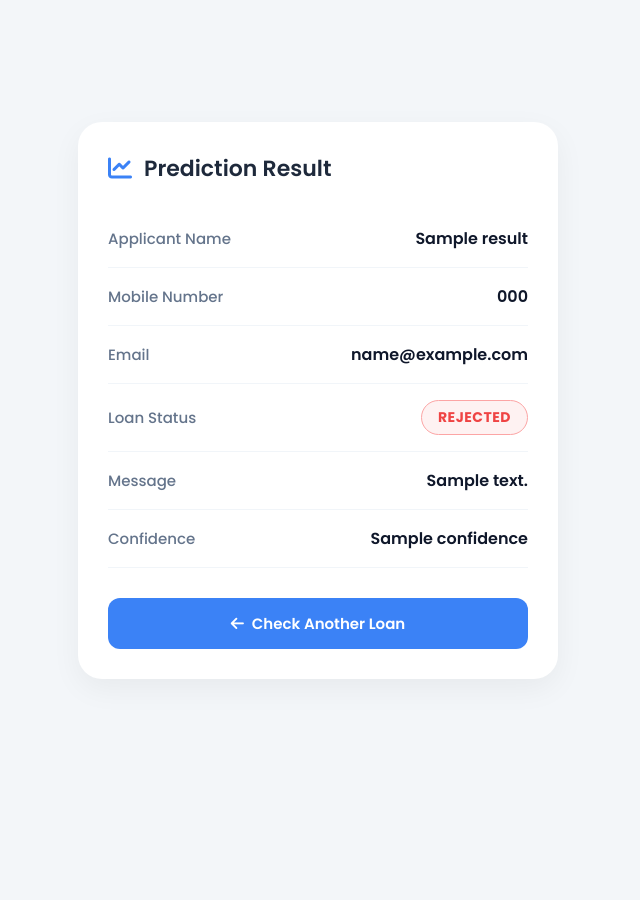
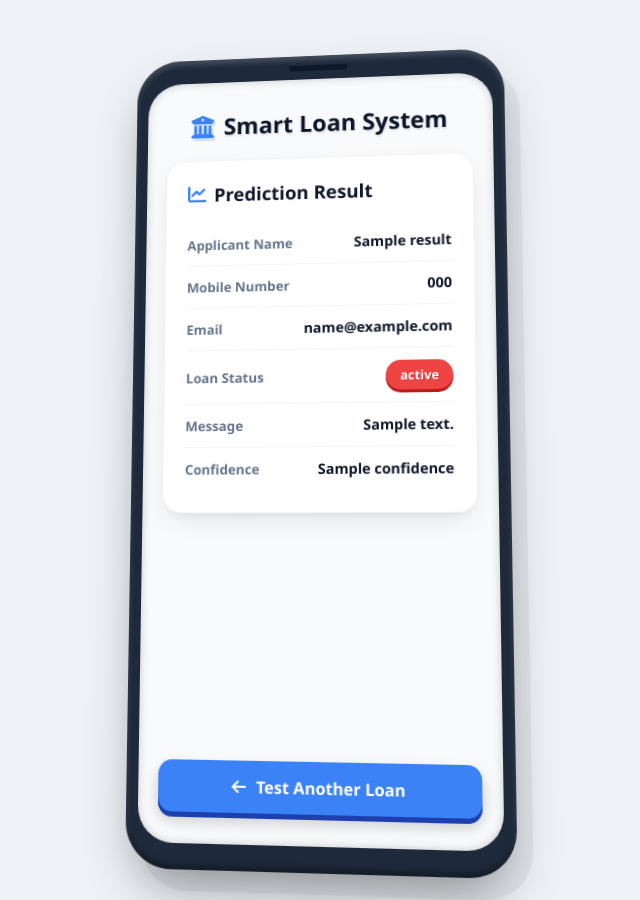
Before and after one commit to kaviyaraman2007/smart-loan-approval-system, a Flask app: template templates/results.html in a window 1280 px wide. Shown: the whole page, without its empty margins (322-962 px from the left). Before the commit the page ends 649 px from the top, so only its background shows below. Run offline with Flask 3, Linux system fonts and the light colour scheme; the template is opened without the code that fills it: most values are stand-ins (such as "Sample title", 1, 10 or a date in 2020).

Commit message:
Update results.html

```diff
--- a/templates/results.html
+++ b/templates/results.html
@@ -1,191 +1,321 @@
 <!DOCTYPE html>
 <html lang="en">
+
 <head>
     <meta charset="UTF-8">
     <meta name="viewport" content="width=device-width, initial-scale=1.0">
-    <title>Loan Approval Result</title>
-    <!-- Google Fonts & FontAwesome Icons for modern UI -->
-    <link href="https://fonts.googleapis.com/css2?family=Poppins:wght@300;400;500;600;700&display=swap" rel="stylesheet">
-    <link rel="stylesheet" href="https://cdnjs.cloudflare.com/ajax/libs/font-awesome/6.4.0/css/all.min.css">
+    <title>Smart Loan Approval System - Result</title>
+
+    <!-- FontAwesome for Icons -->
+    <link rel="stylesheet" href="https://cdnjs.cloudflare.com/ajax/libs/font-awesome/6.5.2/css/all.min.css">
 
     <style>
+        :root {
+            --bg-color: #eef2f7;
+            --phone-body: #1e293b;
+            --screen-bg: #f8fafc;
+            --primary: #3b82f6;
+            --primary-dark: #1d4ed8;
+            --primary-shadow: #1e40af;
+            --text-main: #0f172a;
+            --text-muted: #64748b;
+            --card-bg: #ffffff;
+            --border-color: #cbd5e1;
+            --success: #10b981;
+            --success-shadow: #047857;
+            --danger: #ef4444;
+            --danger-shadow: #b91c1c;
+        }
+
         * {
+            box-sizing: border-box;
             margin: 0;
             padding: 0;
-            box-sizing: border-box;
-            font-family: 'Poppins', sans-serif;
+            font-family: 'Segoe UI', Tahoma, Geneva, Verdana, sans-serif;
         }
 
         body {
-            background-color: #f3f6f9;
+            background: var(--bg-color);
+            min-height: 100vh;
             display: flex;
             justify-content: center;
             align-items: center;
-            min-height: 100vh;
-            padding: 20px;
+            padding: 40px 20px;
+            perspective: 1000px;
         }
 
-        .result-container {
-            background: #ffffff;
-            width: 100%;
-            max-width: 480px;
-            border-radius: 24px;
-            padding: 30px;
-            box-shadow: 0 10px 30px rgba(0, 0, 0, 0.05);
+        /* 3D Mobile Device Frame Container */
+        .mobile-frame {
+            background: var(--phone-body);
+            width: 380px;
+            height: 820px;
+            border-radius: 45px;
+            padding: 25px 12px;
+            box-shadow:
+                0px 25px 50px -12px rgba(0, 0, 0, 0.4),
+                inset 0px 4px 6px rgba(255, 255, 255, 0.2),
+                inset 0px -4px 6px rgba(0, 0, 0, 0.4),
+                15px 20px 0px rgba(0, 0, 0, 0.05);
+            position: relative;
+            transform: rotateX(5deg) rotateY(-5deg);
+            transition: transform 0.5s ease;
         }
 
-        .result-header {
+        .mobile-frame:hover {
+            transform: rotateX(0deg) rotateY(0deg) translateY(-5px);
+        }
+
+        .mobile-frame::before {
+            content: '';
+            position: absolute;
+            top: 10px;
+            left: 50%;
+            transform: translateX(-50%);
+            width: 60px;
+            height: 6px;
+            background: #0f172a;
+            border-radius: 10px;
+        }
+
+        /* Screen Wrapper */
+        .screen {
+            background: var(--screen-bg);
+            width: 100%;
+            height: 100%;
+            border-radius: 35px;
+            overflow-y: auto;
+            position: relative;
+            box-shadow: inset 0px 0px 10px rgba(0, 0, 0, 0.2);
+            padding: 20px;
+            display: flex;
+            flex-direction: column;
+            justify-content: space-between;
+        }
+
+        /* Brand App Header */
+        .title-box {
+            text-align: center;
+            margin-bottom: 20px;
+            padding-top: 10px;
+        }
+
+        .title-box h1 {
+            font-size: 1.5rem;
+            color: var(--text-main);
             display: flex;
             align-items: center;
-            gap: 12px;
-            margin-bottom: 25px;
-            color: #1e293b;
+            justify-content: center;
+            gap: 10px;
+            text-shadow: 1px 2px 2px rgba(0, 0, 0, 0.1);
         }
 
-        .result-header i {
-            font-size: 24px;
-            color: #3b82f6;
+        .title-box h1 i {
+            color: var(--primary);
+            text-shadow: 2px 3px 0px rgba(59, 130, 246, 0.2);
+            transform: translateZ(10px);
         }
 
-        .result-header h2 {
-            font-size: 22px;
-            font-weight: 600;
+        /* Results 3D Card Display */
+        .result-card {
+            background: var(--card-bg);
+            border-radius: 20px;
+            padding: 22px;
+            border: 1px solid rgba(0, 0, 0, 0.05);
+            box-shadow: 0 10px 25px -5px rgba(0, 0, 0, 0.1), 0 8px 10px -6px rgba(0, 0, 0, 0.05);
+            transform: translateZ(5px);
+            animation: cardPop 0.5s cubic-bezier(0.34, 1.56, 0.64, 1);
         }
 
-        .result-row {
-            display: flex;
-            justify-content: space-between;
-            align-items: center;
-            padding: 16px 0;
-            border-bottom: 1px solid #f1f5f9;
+        @keyframes cardPop {
+            0% { transform: translateY(20px) scale(0.95); opacity: 0; }
+            100% { transform: translateY(0) scale(1); opacity: 1; }
         }
 
-        .result-row:last-of-type {
-            border-bottom: none;
-        }
-
-        .label {
-            color: #64748b;
-            font-size: 15px;
-            font-weight: 500;
-            max-width: 50%;
-        }
-
-        .value {
-            color: #0f172a;
-            font-size: 16px;
-            font-weight: 600;
-            text-align: right;
-            max-width: 50%;
-            word-break: break-word;
-        }
-
-        /* Dynamic Status Badges */
-        .badge {
-            padding: 6px 16px;
-            border-radius: 20px;
-            font-size: 14px;
-            font-weight: 700;
-            letter-spacing: 0.5px;
-            display: inline-block;
-        }
-
-        .badge-approved {
-            background-color: #ecfdf5;
-            color: #10b981;
-            border: 1px solid #a7f3d0;
-        }
-
-        .badge-rejected {
-            background-color: #fef2f2;
-            color: #ef4444;
-            border: 1px solid #fca5a5;
-        }
-
-        /* Action Buttons */
-        .btn-group {
-            margin-top: 30px;
+        .result-card h2 {
+            font-size: 1.2rem;
+            color: var(--text-main);
+            margin-bottom: 18px;
             display: flex;
-            flex-direction: column;
-            gap: 12px;
-        }
-
-        .btn-back {
-            background: #3b82f6;
-            color: white;
-            border: none;
-            padding: 14px;
-            border-radius: 12px;
-            font-size: 15px;
-            font-weight: 600;
-            cursor: pointer;
-            text-decoration: none;
-            text-align: center;
-            transition: background 0.2s;
-            display: flex;
-            justify-content: center;
             align-items: center;
             gap: 8px;
         }
 
-        .btn-back:hover {
-            background: #2563eb;
+        .result-card h2 i {
+            color: var(--primary);
+        }
+
+        /* Errors style */
+        .error-box h2 i {
+            color: var(--danger);
+        }
+        .error-box p {
+            color: var(--danger);
+            font-size: 0.9rem;
+            font-weight: 500;
+        }
+
+        /* Data display table */
+        .result-table {
+            width: 100%;
+            border-collapse: collapse;
+        }
+
+        .result-table tr {
+            border-bottom: 1px solid #f1f5f9;
+        }
+
+        .result-table tr:last-child {
+            border-bottom: none;
+        }
+
+        .result-table th {
+            text-align: left;
+            padding: 12px 0;
+            font-size: 0.85rem;
+            color: var(--text-muted);
+            font-weight: 600;
+        }
+
+        .result-table td {
+            text-align: right;
+            padding: 12px 0;
+            font-size: 0.9rem;
+            color: var(--text-main);
+            font-weight: 700;
+        }
+
+        /* Pill tags with 3D inset styling */
+        .approved, .rejected {
+            display: inline-block;
+            padding: 6px 14px;
+            border-radius: 20px;
+            font-size: 0.8rem;
+            font-weight: 800;
+            color: #fff;
+            text-shadow: 1px 1px 0px rgba(0,0,0,0.15);
+        }
+
+        .approved {
+            background: var(--success);
+            box-shadow: 0 3px 0 var(--success-shadow);
+        }
+
+        .rejected {
+            background: var(--danger);
+            box-shadow: 0 3px 0 var(--danger-shadow);
+        }
+
+        /* 3D Back Button styling */
+        .back-btn-box {
+            margin-top: auto;
+            margin-bottom: 10px;
+            padding-top: 20px;
+        }
+
+        .back-btn-box a {
+            text-decoration: none;
+            width: 100%;
+            padding: 14px;
+            border: none;
+            border-radius: 14px;
+            background: var(--primary);
+            color: white;
+            font-size: 1rem;
+            font-weight: 700;
+            display: flex;
+            align-items: center;
+            justify-content: center;
+            gap: 10px;
+            box-shadow: 0px 5px 0px var(--primary-shadow), 0px 8px 15px rgba(0, 0, 0, 0.2);
+            transition: all 0.1s ease;
+            transform: translateY(0px);
+        }
+
+        .back-btn-box a:hover {
+            transform: translateY(-2px);
+            box-shadow: 0px 7px 0px var(--primary-shadow), 0px 10px 18px rgba(0, 0, 0, 0.25);
+        }
+
+        .back-btn-box a:active {
+            transform: translateY(4px);
+            box-shadow: 0px 1px 0px var(--primary-shadow), 0px 2px 5px rgba(0, 0, 0, 0.2);
         }
     </style>
 </head>
+
 <body>
 
-    <div class="result-container">
-        <!-- Card Header -->
-        <div class="result-header">
-            <i class="fa-solid fa-chart-line"></i>
-            <h2>Prediction Result</h2>
-        </div>
+    <div class="mobile-frame">
+        <div class="screen">
 
-        <!-- Data Rows -->
-        <div class="result-row">
-            <div class="label">Applicant Name</div>
-            <div class="value">{{ result['Applicant Name'] }}</div>
-        </div>
+            <div class="title-box">
+                <h1>
+                    <i class="fa-solid fa-building-columns"></i>
+                    Smart Loan System
+                </h1>
+            </div>
 
-        <div class="result-row">
-            <div class="label">Mobile Number</div>
-            <div class="value">{{ result['Mobile Number'] }}</div>
-        </div>
-
-        <div class="result-row">
-            <div class="label">Email</div>
-            <div class="value">{{ result['Email'] }}</div>
-        </div>
-
-        <div class="result-row">
-            <div class="label">Loan Status</div>
-            <div class="value">
-                {% if result['Loan Status'] == 'APPROVED' %}
-                    <span class="badge badge-approved">APPROVED</span>
+            <!-- Dynamic Results Card Section -->
+            <div class="result-card">
+                {% if result.Error %}
+                <div class="error-box">
+                    <h2>
+                        <i class="fa-solid fa-circle-xmark"></i>
+                        Validation Error
+                    </h2>
+                    <p>{{ result.Error }}</p>
+                </div>
                 {% else %}
-                    <span class="badge badge-rejected">REJECTED</span>
+                <h2>
+                    <i class="fa-solid fa-chart-line"></i>
+                    Prediction Result
+                </h2>
+                <table class="result-table">
+                    <tr>
+                        <th>Applicant Name</th>
+                        <td>{{ result["Applicant Name"] }}</td>
+                    </tr>
+                    <tr>
+                        <th>Mobile Number</th>
+                        <td>{{ result["Mobile Number"] }}</td>
+                    </tr>
+                    <tr>
+                        <th>Email</th>
+                        <td>{{ result["Email"] }}</td>
+                    </tr>
+                    <tr>
+                        <th>Loan Status</th>
+                        <td>
+                            {% if result["Loan Status"] == "APPROVED" %}
+                            <span class="approved">{{ result["Loan Status"] }}</span>
+                            {% else %}
+                            <span class="rejected">{{ result["Loan Status"] }}</span>
+                            {% endif %}
+                        </td>
+                    </tr>
+                    <tr>
+                        <th>Message</th>
+                        <td>{{ result["Message"] }}</td>
+                    </tr>
+                    <tr>
+                        <th>Confidence</th>
+                        <td>{{ result["Confidence"] }}</td>
+                    </tr>
+                </table>
                 {% endif %}
             </div>
-        </div>
 
-        <div class="result-row">
-            <div class="label">Message</div>
-            <div class="value">{{ result['Message'] }}</div>
-        </div>
+            <!-- Back to Form Button -->
+            <div class="back-btn-box">
+                <a href="/">
+                    <i class="fa-solid fa-arrow-left"></i>
+                    Test Another Loan
+                </a>
+            </div>
 
-        <div class="result-row">
-            <div class="label">Confidence</div>
-            <div class="value">{{ result['Confidence'] }}</div>
-        </div>
-
-        <!-- Navigation Section -->
-        <div class="btn-group">
-            <a href="/" class="btn-back">
-                <i class="fa-solid fa-arrow-left"></i> Check Another Loan
-            </a>
         </div>
     </div>
 
 </body>
+
 </html>
```
